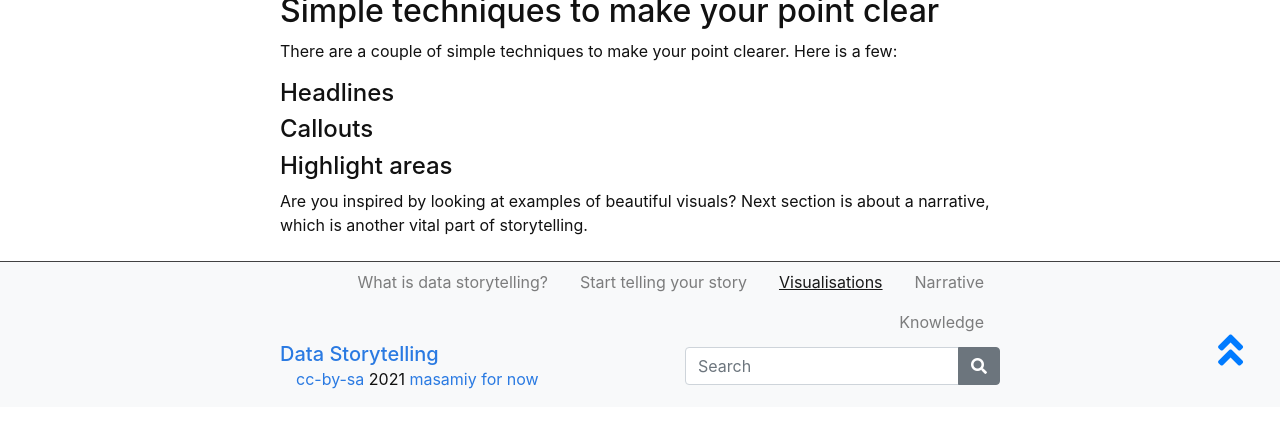
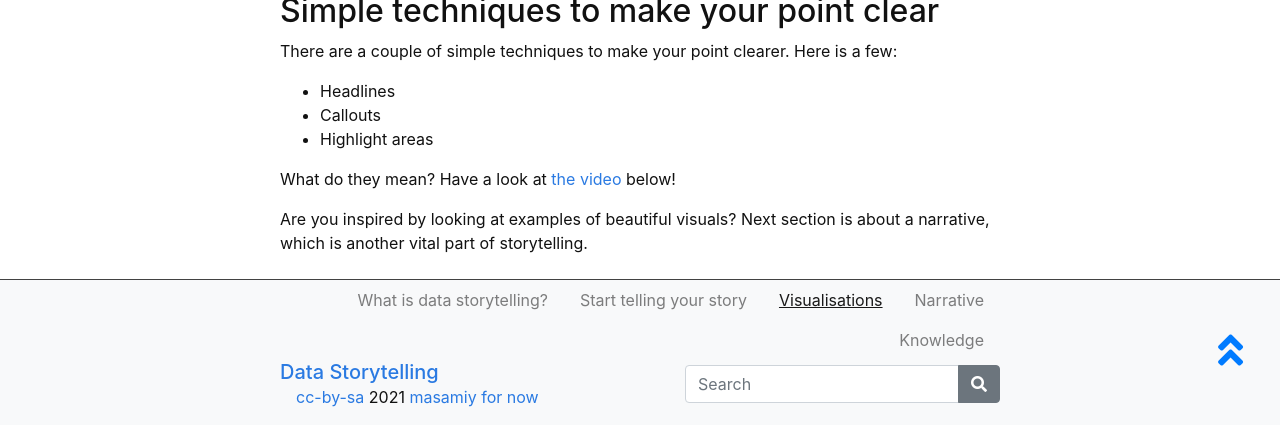
Before and after one commit to masamiy/DataStoryTelling, a Jekyll site: the page built from content/2-Visuals.md, in a window 1280 px wide and 900 px high, scrolled down 4486 px, cut to the strip 475-900 px from the top of the window. Built offline with Jekyll 4.4.1, drawn with Linux system fonts in a browser that asks for light colours.

Commit message:
Update 2-Visuals.md

```diff
--- a/content/2-Visuals.md
+++ b/content/2-Visuals.md
@@ -45,9 +45,12 @@ Here are some examples with before and after:
 
 ## Simple techniques to make your point clear
 There are a couple of simple techniques to make your point clearer. Here is a few:
-#### Headlines
-#### Callouts
-#### Highlight areas
+- Headlines
+- Callouts
+- Highlight areas
+
+What do they mean? Have a look at [the video]() below!
+
 
 
 Are you inspired by looking at examples of beautiful visuals?
```
